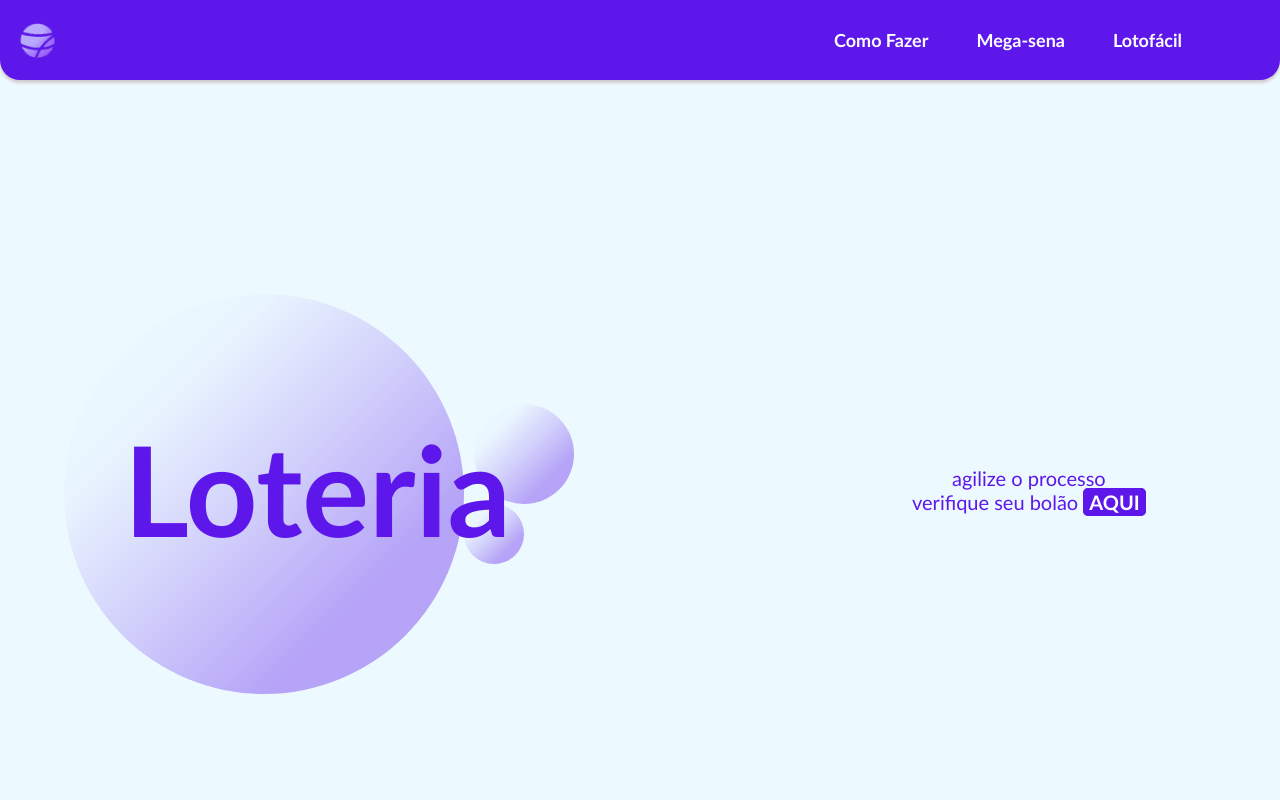
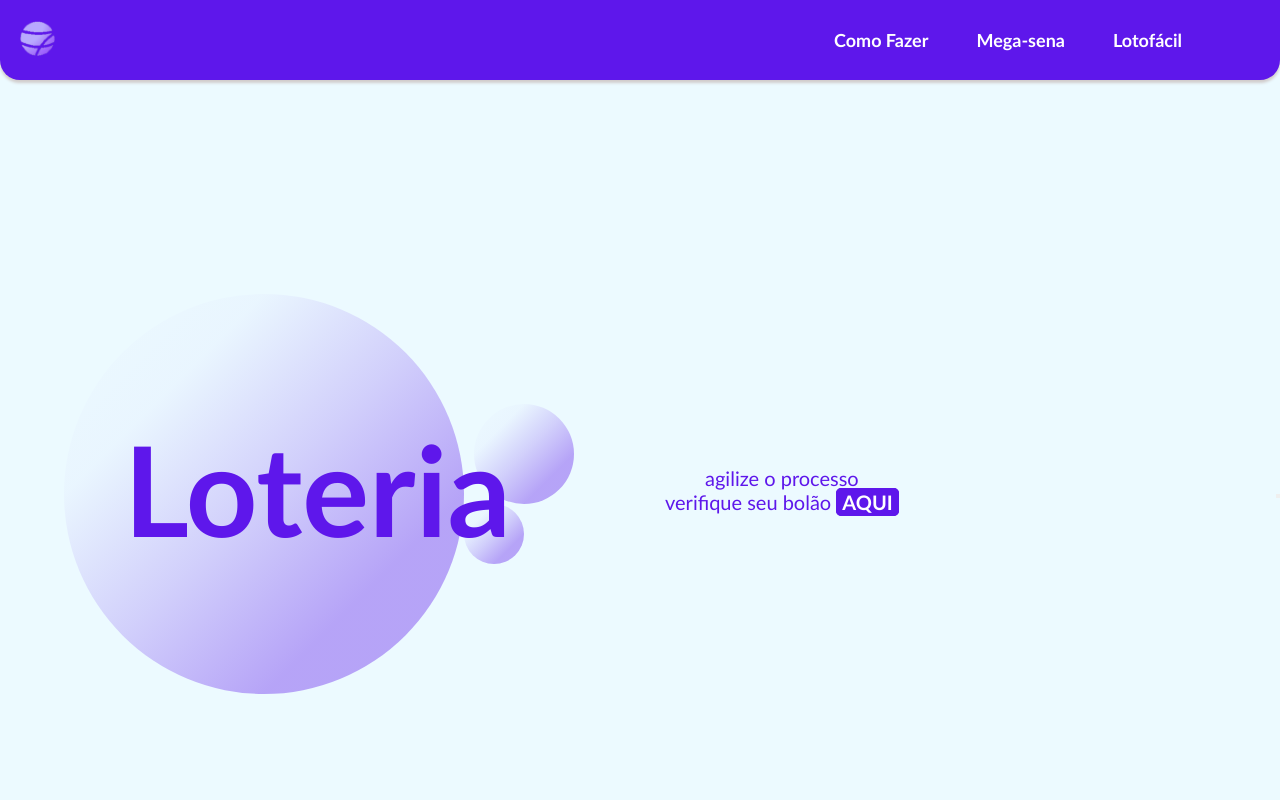
Before and after one commit to Thoomaz/loteria-frontend, a React (Vite) app in the folder frontend-loteria/: page / in a window 1280 px wide. Shown: the top 800 px of the page. Built offline with nearby package versions, Linux system fonts and the light colour scheme.

Commit message:
Update home

```diff
--- a/frontend-loteria/src/components/Footer/Footer.modules.css
+++ b/frontend-loteria/src/components/Footer/Footer.css
@@ -12,7 +12,7 @@
 
 .footer-content {
   max-width: 1200px;
-  margin-left: 200px;
+  margin-left: 90px;
   padding-top: 30px;
 
 }
--- a/frontend-loteria/src/components/Footer/Footer.tsx
+++ b/frontend-loteria/src/components/Footer/Footer.tsx
@@ -1,5 +1,6 @@
-import "./Footer.modules.css"
-const Footer: React.FC = () => {
+import "./Footer.css"
+
+function Footer() {
     return (
       <footer className="footer">
         <div className="footer-content">
--- a/frontend-loteria/src/components/container/Container.tsx
+++ b/frontend-loteria/src/components/container/Container.tsx
@@ -2,9 +2,9 @@ import style from "./Container.module.css"
 
 function Container({children}){
     return (
-        <div className={style.container}>
+        <section className={style.container}>
             {children}
-        </div>
+        </section>
     )
 }
 
--- a/frontend-loteria/src/components/header/Header.tsx
+++ b/frontend-loteria/src/components/header/Header.tsx
@@ -5,7 +5,9 @@ import { Link } from "react-router-dom";
 function Header() {
   return (
     <header className="header">
-      <img src="/icon.svg" alt="Logo" className="logo-header" />
+      <Link to="/">
+        <img src="/icon.svg" alt="Logo" className="logo-header" />
+      </Link>
       <nav className="nav">
         <ul className="nav-links">
           <li className="nav-item">
--- a/frontend-loteria/src/components/presentation/Presentation.css
+++ /dev/null
@@ -1,99 +0,0 @@
-.container {
-  width: 100%;
-  min-height: 100vh;
-  display: flex;
-  align-items: center;
-  justify-content: space-between;
-}
-
-.logo {
-  width: 550px;
-  height: 405px;
-  position: relative;
-  left: 5%;
-}
-
-.circle {
-  border-radius: 50%;
-  background: var(--circles-color);
-  position: absolute;
-}
-.large-circle {
-  width: 400px;
-  height: 400px;
-}
-
-.medium-circle {
-  width: 100px;
-  height: 100px;
-  top: 110px;
-  left: 410px;
-}
-
-.small-circle {
-  width: 60px;
-  height: 60px;
-  top: 210px;
-  left: 400px;
-}
-
-.text-presentation {
-  color: var(--primary-color);
-  position: absolute;
-}
-
-.title {
-  font-size: 125px;
-  top: 120px;
-  left: 60px;
-}
-
-.slogan {
-  width: 240px;
-  height: 60px;
-  text-align: center;
-  position: relative;
-  right: 10%;
-}
-
-.text {
-  font-size: 20px;
-}
-
-.highlight {
-  color: var(--white);
-  border: 1px solid var(--primary-color);
-  border-radius: 5px;
-  padding: 1px 5px; /* Espaçamento interno */
-  text-decoration: none; /* Remove o sublinhado padrão */
-  font-weight: bold;
-  background-color: var(--primary-color);
-}
-
-/* Responsividade com Media Queries */
-@media (max-width: 860px) {
-  .slogan {
-    top: auto; /* Remove o deslocamento superior */
-    bottom: 220px; /* Move o slogan para 40px da parte inferior */
-    right: 50%; /* Ajusta a distância da lateral direita */
-    text-align: center; /* Alinha o texto à direita */
-    font-size: 40px;
-  }
-}
-
-@media (max-width: 700px) {
-  .slogan {
-    top: auto;
-    bottom: 220px;
-    right: 25%; /* Ajusta para telas muito pequenas */
-    font-size: 18px; /* Reduz o tamanho da fonte */
-    text-align: center; /* Centraliza o texto */
-  }
-}
-
-@media (max-width: 480px) {
-  .slogan {
-    margin: 20px auto; /* Centraliza o texto horizontalmente */
-    font-size: 16px; /* Reduz ainda mais o tamanho da fonte */
-  }
-}
--- a/frontend-loteria/src/components/presentation/Presentation.tsx
+++ /dev/null
@@ -1,31 +0,0 @@
-import "./Presentation.css";
-
-function Presentation() {
-  return (
-    <section className="container">
-      <div className="logo">
-        <div className="circle large-circle"></div>
-        <div className="circle medium-circle"></div>
-        <div className="circle small-circle"></div>
-        <h1 className="text-presentation title">Loteria</h1>
-      </div>
-
-      <div className="slogan">
-        <p className="text-presentation text">
-          agilize o processo <br />
-          verifique seu bolão{" "}
-          <a
-            href="https://youtu.be/dQw4w9WgXcQ?si=mxaXf9FK-tcH9S7E"
-            target="_blank"
-            rel="noopener noreferrer"
-            className="highlight"
-          >
-            AQUI
-          </a>
-        </p>
-      </div>
-    </section>
-  );
-}
-
-export default Presentation;
--- a/frontend-loteria/src/pages/Home/Home.module.css
+++ b/frontend-loteria/src/pages/Home/Home.module.css
@@ -0,0 +1,99 @@
+.home {
+    width: 100%;
+    min-height: 100vh;
+    display: flex;
+    align-items: center;
+    justify-content: space-between;
+  }
+
+  .logo {
+    width: 550px;
+    height: 405px;
+    position: relative;
+    left: 5%;
+  }
+
+  .circle {
+    border-radius: 50%;
+    background: var(--circles-color);
+    position: absolute;
+  }
+  .large_circle {
+    width: 400px;
+    height: 400px;
+  }
+
+  .medium_circle {
+    width: 100px;
+    height: 100px;
+    top: 110px;
+    left: 410px;
+  }
+
+  .small_circle {
+    width: 60px;
+    height: 60px;
+    top: 210px;
+    left: 400px;
+  }
+
+  .text_presentation {
+    color: var(--primary-color);
+    position: absolute;
+  }
+
+  .title {
+    font-size: 125px;
+    top: 120px;
+    left: 60px;
+  }
+
+  .slogan {
+    width: 240px;
+    height: 60px;
+    text-align: center;
+    position: relative;
+    right: 10%;
+  }
+
+  .text {
+    font-size: 20px;
+  }
+
+  .highlight {
+    color: var(--white);
+    border: 1px solid var(--primary-color);
+    border-radius: 5px;
+    padding: 1px 5px; /* Espaçamento interno */
+    text-decoration: none; /* Remove o sublinhado padrão */
+    font-weight: bold;
+    background-color: var(--primary-color);
+  }
+
+  /* Responsividade com Media Queries */
+  @media (max-width: 860px) {
+    .slogan {
+      top: auto; /* Remove o deslocamento superior */
+      bottom: 220px; /* Move o slogan para 40px da parte inferior */
+      right: 50%; /* Ajusta a distância da lateral direita */
+      text-align: center; /* Alinha o texto à direita */
+      font-size: 40px;
+    }
+  }
+
+  @media (max-width: 700px) {
+    .slogan {
+      top: auto;
+      bottom: 220px;
+      right: 25%; /* Ajusta para telas muito pequenas */
+      font-size: 18px; /* Reduz o tamanho da fonte */
+      text-align: center; /* Centraliza o texto */
+    }
+  }
+
+  @media (max-width: 480px) {
+    .slogan {
+      margin: 20px auto; /* Centraliza o texto horizontalmente */
+      font-size: 16px; /* Reduz ainda mais o tamanho da fonte */
+    }
+  }
--- a/frontend-loteria/src/pages/Home/index.tsx
+++ b/frontend-loteria/src/pages/Home/index.tsx
@@ -1,14 +1,37 @@
 import Header from "../../components/Header/Header";
-import Presentation from "../../components/Presentation/Presentation";
 import Container from "../../components/Container/Container";
 import Footer from "../../components/Footer/Footer";
+import styles from "./Home.module.css";
 
 function Home() {
   return (
     <>
       <Header />
       <Container>
-        <Presentation />
+        <section className={styles.home}>
+          <div className={styles.logo}>
+            <div className={`${styles.circle} ${styles.large_circle}`}></div>
+            <div className={`${styles.circle} ${styles.medium_circle}`}></div>
+            <div className={`${styles.circle} ${styles.small_circle}`}></div>
+            <h1 className={`${styles.text_presentation} ${styles.title}`}>Loteria</h1>
+          </div>
+
+          <div className={styles.slogan}>
+            <p className={`${styles.text_presentation} ${styles.text}`}>
+              agilize o processo <br />
+              verifique seu bolão{" "}
+              <a
+                href="https://youtu.be/dQw4w9WgXcQ?si=mxaXf9FK-tcH9S7E"
+                target="_blank"
+                rel="noopener noreferrer"
+                className={styles.highlight}
+              >
+                AQUI
+              </a>
+            </p>
+          </div>
+          <button></button>
+        </section>
       </Container>
       <Footer />
     </>
--- a/frontend-loteria/src/pages/Megasena/index.tsx
+++ b/frontend-loteria/src/pages/Megasena/index.tsx
@@ -1,3 +1,4 @@
+import Container from "../../components/Container/Container";
 import Footer from "../../components/Footer/Footer";
 import Header from "../../components/Header/Header";
 
@@ -5,7 +6,9 @@ function Megasena() {
   return (
     <>
       <Header />
-      <h1>Mega-sena</h1>
+      <Container>
+        <h1>Mega-sena</h1>
+      </Container>
       <Footer />
     </>
   );
```
